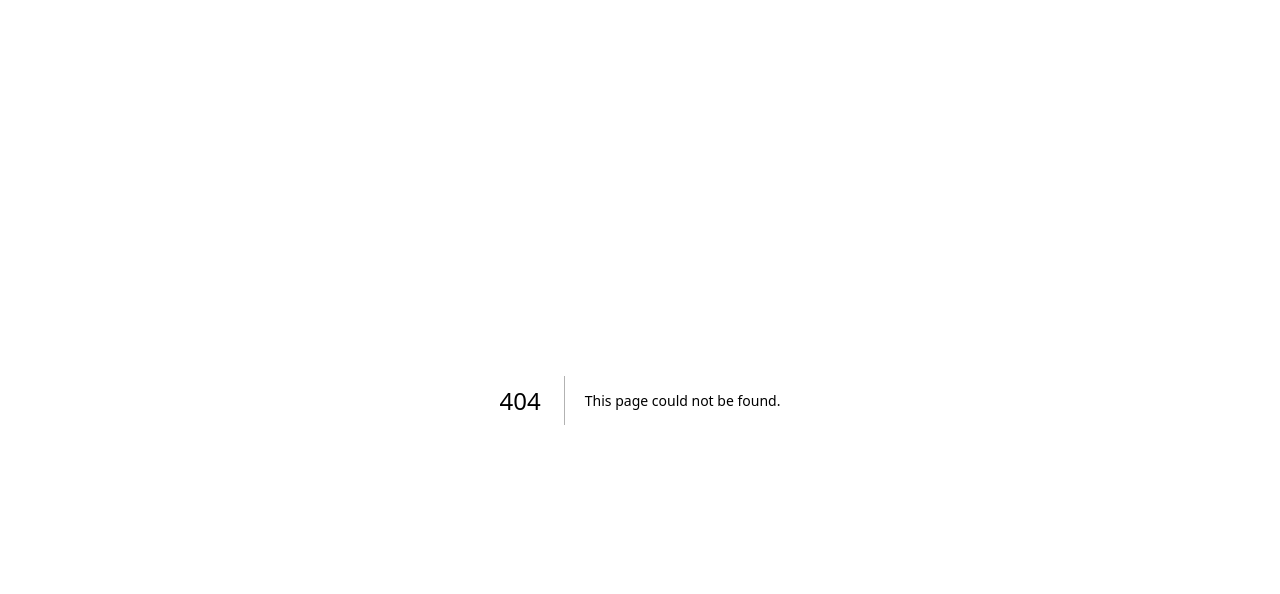
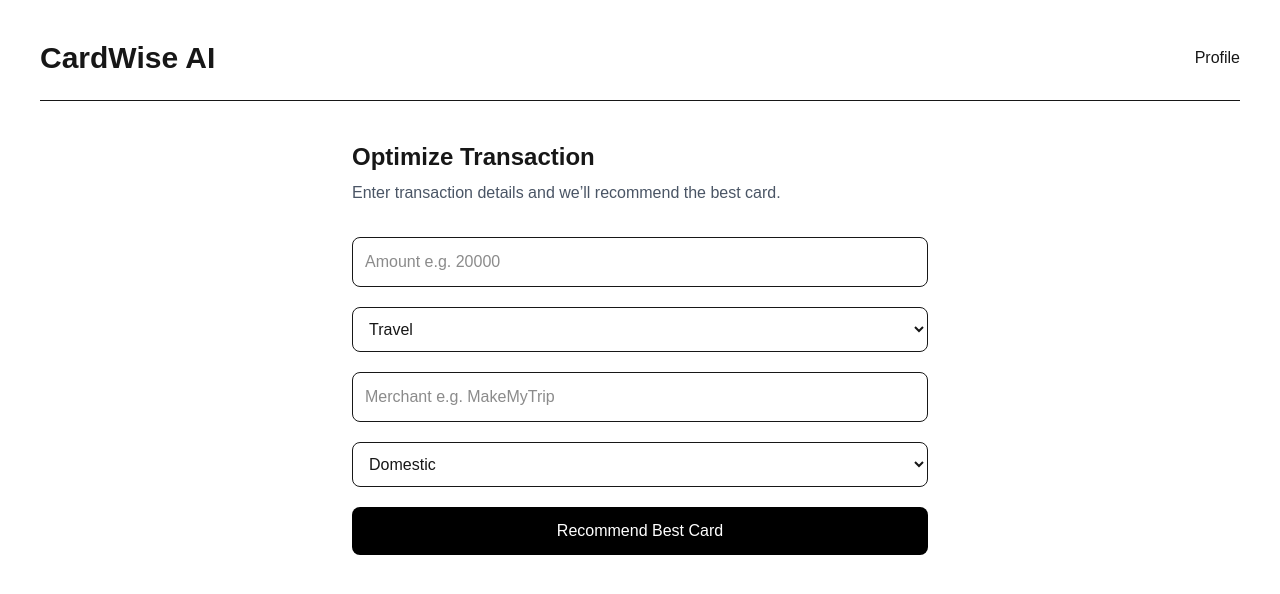
Before and after one commit to monisha-product/cardwise-ai, a Next.js app in the folder frontend/: page /optimize in a window 1280 px wide. Before the commit this address had no page. Shown: the top 594 px of the page. Built offline with nearby package versions, Linux system fonts and the light colour scheme.

Commit message:
Build optimize transaction flow
Added Optimize Transaction page and connected navigation between dashboard, add card and optimization screens.

```diff
--- a/frontend/app/dashboard/page.tsx
+++ b/frontend/app/dashboard/page.tsx
@@ -3,11 +3,13 @@ import Link from "next/link";
 export default function Dashboard() {
   return (
     <main className="min-h-screen bg-white p-10">
+      {/* Header */}
       <div className="flex items-center justify-between border-b pb-6">
         <h1 className="text-3xl font-bold">CardWise AI</h1>
         <div>Profile</div>
       </div>
 
+      {/* My Cards */}
       <section className="mt-10">
         <div className="flex items-center justify-between">
           <h2 className="text-2xl font-semibold">My Cards</h2>
@@ -21,27 +23,50 @@ export default function Dashboard() {
         </div>
 
         <div className="mt-6 grid gap-4 md:grid-cols-3">
-          <div className="rounded-lg border p-6">Axis Atlas</div>
-          <div className="rounded-lg border p-6">HDFC Diners Black</div>
-          <div className="rounded-lg border p-6">Amex Platinum Travel</div>
+          <div className="rounded-lg border p-6 shadow-sm">
+            Axis Atlas
+          </div>
+
+          <div className="rounded-lg border p-6 shadow-sm">
+            HDFC Diners Black
+          </div>
+
+          <div className="rounded-lg border p-6 shadow-sm">
+            Amex Platinum Travel
+          </div>
         </div>
       </section>
 
+      {/* Metrics */}
       <section className="mt-12 grid gap-6 md:grid-cols-2">
-        <div className="rounded-lg border p-6">
-          <h3 className="text-lg font-semibold">Recommendations This Month</h3>
-          <p className="mt-3 text-4xl font-bold">12</p>
+        <div className="rounded-lg border p-6 shadow-sm">
+          <h3 className="text-lg font-semibold">
+            Recommendations This Month
+          </h3>
+
+          <p className="mt-3 text-4xl font-bold">
+            12
+          </p>
         </div>
 
-        <div className="rounded-lg border p-6">
-          <h3 className="text-lg font-semibold">Estimated Savings</h3>
-          <p className="mt-3 text-4xl font-bold">₹2,350</p>
+        <div className="rounded-lg border p-6 shadow-sm">
+          <h3 className="text-lg font-semibold">
+            Estimated Savings
+          </h3>
+
+          <p className="mt-3 text-4xl font-bold">
+            ₹2,350
+          </p>
         </div>
       </section>
 
-      <button className="mt-10 rounded-lg bg-black px-6 py-3 text-white hover:bg-gray-800">
+      {/* CTA */}
+      <Link
+        href="/optimize"
+        className="mt-10 inline-block rounded-lg bg-black px-6 py-3 text-white hover:bg-gray-800"
+      >
         Optimize Transaction
-      </button>
+      </Link>
     </main>
   );
 }
--- /dev/null
+++ b/frontend/app/optimize/page.tsx
@@ -0,0 +1,47 @@
+export default function OptimizeTransaction() {
+    return (
+      <main className="min-h-screen bg-white p-10">
+        <div className="flex items-center justify-between border-b pb-6">
+          <h1 className="text-3xl font-bold">CardWise AI</h1>
+          <div>Profile</div>
+        </div>
+
+        <section className="mx-auto mt-10 max-w-xl">
+          <h2 className="text-2xl font-semibold">Optimize Transaction</h2>
+          <p className="mt-2 text-gray-600">
+            Enter transaction details and we’ll recommend the best card.
+          </p>
+
+          <form className="mt-8 space-y-5">
+            <input
+              className="w-full rounded-lg border p-3"
+              placeholder="Amount e.g. 20000"
+            />
+
+            <select className="w-full rounded-lg border p-3">
+              <option>Travel</option>
+              <option>Dining</option>
+              <option>Online Shopping</option>
+              <option>Grocery</option>
+              <option>Fuel</option>
+              <option>General Spend</option>
+            </select>
+
+            <input
+              className="w-full rounded-lg border p-3"
+              placeholder="Merchant e.g. MakeMyTrip"
+            />
+
+            <select className="w-full rounded-lg border p-3">
+              <option>Domestic</option>
+              <option>International</option>
+            </select>
+
+            <button className="w-full rounded-lg bg-black px-6 py-3 text-white hover:bg-gray-800">
+              Recommend Best Card
+            </button>
+          </form>
+        </section>
+      </main>
+    );
+  }
```
